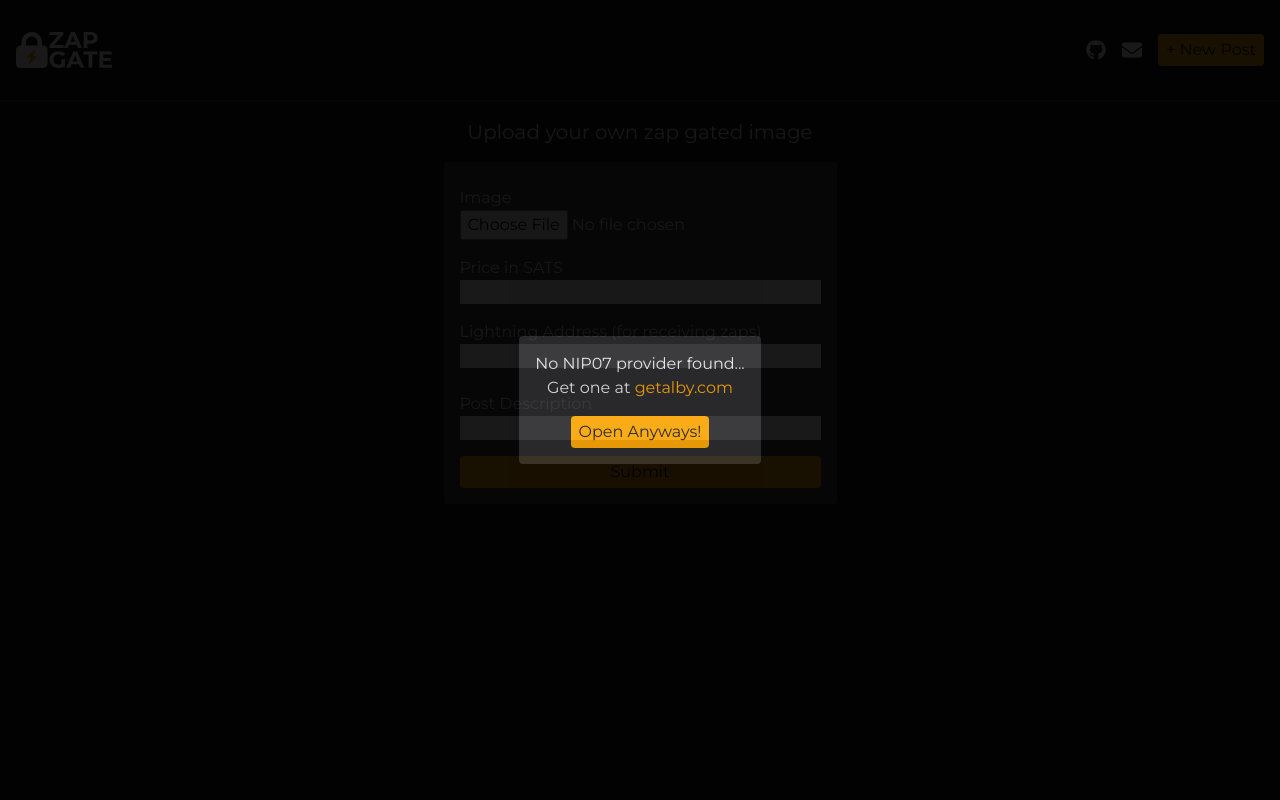
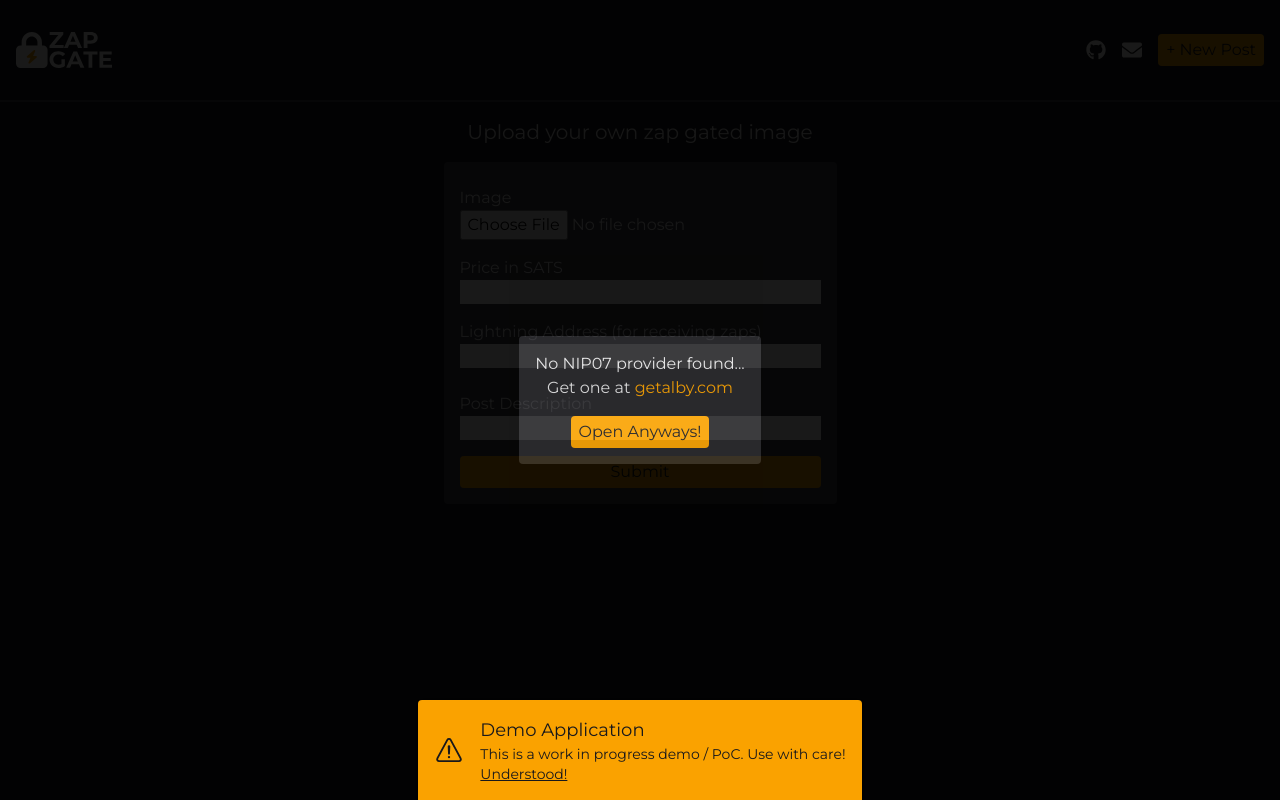
Before and after one commit to lightning-digital-entertainment/zap-gate-demo, a React (Vite) app: page /upload in a window 1280 px wide. Built offline with nearby package versions, Linux system fonts and the light colour scheme; what nostr-tools would draw is missing.

Commit message:
added warning banner

```diff
--- a/src/App.tsx
+++ b/src/App.tsx
@@ -4,7 +4,7 @@ import useFeed from "./hooks/useFeed";
 function App() {
     useFeed();
     return (
-        <div className="flex w-full h-full items-center flex-col overflow-scroll">
+        <div className="flex w-full h-[calc(100%-102px)] items-center flex-col overflow-scroll">
             <h2 className="font-main font-bold">Latest posts</h2>
             <Feed/>
         </div>
--- /dev/null
+++ b/src/components/WarningBanner.tsx
@@ -0,0 +1,23 @@
+import { IoWarningOutline } from "react-icons/io5";
+import { useAppDispatch } from "../hooks/useAppDispatch";
+import { dismissBanner } from "../state/utilitySlice";
+
+function WarningBanner() {
+  const dispatch = useAppDispatch();
+    return (
+        <div className="bg-current-500 p-4 flex rounded-t shadow text-zinc-900 justify-around flex-col">
+            <div className="flex flex-row">
+                <div className="text-3xl mr-4 flex items-center">
+                    <IoWarningOutline />
+                </div>
+                <div className="text-sm">
+                    <p className="text-lg">Demo Application</p>
+                    <p>This is a work in progress demo / PoC. Use with care!</p>
+                    <button className="underline w-full text-left" onClick={() => {dispatch(dismissBanner())}}>Understood!</button>
+                </div>
+            </div>
+        </div>
+    );
+}
+
+export default WarningBanner;
--- a/src/routes/Root.tsx
+++ b/src/routes/Root.tsx
@@ -5,11 +5,14 @@ import Button from "../components/Button";
 import { useEffect, useState } from "react";
 import { useDispatch } from "react-redux";
 import { hydrateUnlocks } from "../state/nostrSlice";
+import WarningBanner from "../components/WarningBanner";
+import { useAppSelector } from "../hooks/useAppSelector";
 
 function Root() {
     const dispatch = useDispatch();
     const navigation = useNavigation();
     const nostrAvailable = useNip07();
+    const bannerDismissed = useAppSelector(state => state.utility.bannerDismissed)
     const [showBlock, setShowBlock] = useState(!nostrAvailable);
     useEffect(() => {
         const unlocks = window.localStorage.getItem("unlockedPosts");
@@ -48,6 +51,9 @@ function Root() {
                     </div>
                 </div>
             ) : undefined}
+            {!bannerDismissed ? <div className="absolute justify-center flex w-full bottom-0">
+                <WarningBanner />
+            </div> : undefined}
         </div>
     );
 }
--- /dev/null
+++ b/src/state/utilitySlice.ts
@@ -0,0 +1,23 @@
+import { createSlice } from "@reduxjs/toolkit";
+
+export interface UtilityState {
+    bannerDismissed: boolean;
+}
+
+const initialState: UtilityState = {
+    bannerDismissed: false,
+};
+
+const utilitySlice = createSlice({
+    name: "utility",
+    initialState,
+    reducers: {
+        dismissBanner: (state) => {
+            state.bannerDismissed = true;
+        },
+    },
+});
+
+export const { dismissBanner } = utilitySlice.actions;
+
+export default utilitySlice.reducer;
--- a/src/store.ts
+++ b/src/store.ts
@@ -1,10 +1,12 @@
 import { configureStore } from "@reduxjs/toolkit";
 import nostrReducer from "./state/nostrSlice";
 import listenerMiddleware from "./middleware";
+import utilityReducer from "./state/utilitySlice";
 
 export const store = configureStore({
     reducer: {
         nostr: nostrReducer,
+        utility: utilityReducer
     },
     middleware: (getDefaultMiddleware) =>
         getDefaultMiddleware().prepend(listenerMiddleware.middleware),
```
